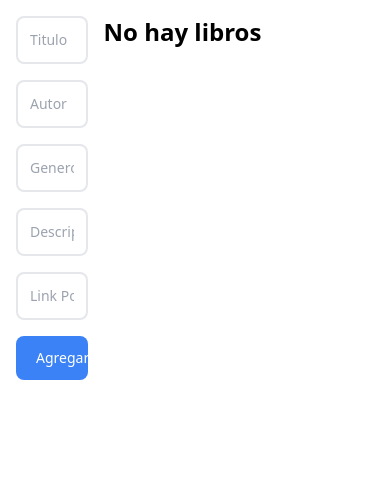
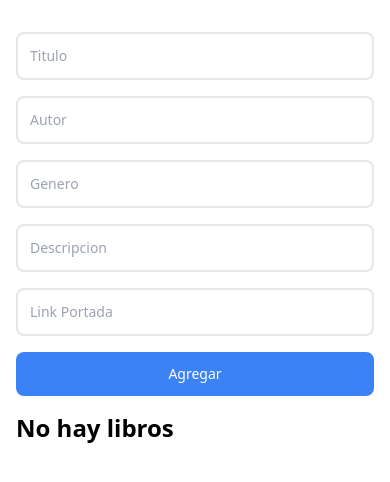
Before and after one commit to eAntillon/Conferencia-Flask, a Flask app: page / in a window 390 px wide. Shown: the top 482 px of the page. Run offline with Flask 2, Linux system fonts and the light colour scheme; data that the repository does not hold is empty; some libraries are stand-ins or nearby versions.

Commit message:
Responsive css con tailwind

```diff
--- a/templates/index.html
+++ b/templates/index.html
@@ -9,8 +9,8 @@
 {% block body %}
 
 
-<div class="flex flex-row p-4">
-    <div class="w-1/5">
+<div class="flex flex-col md:flex-row p-4">
+    <div class="w-full md:w-1/5 py-4">
         <form action="add" method="post" class="flex flex-col gap-4 ">
             <input class="w-full rounded-lg border-2 border-gray-200 p-3 text-sm"
                  type="text" name="titulo" placeholder="Titulo">
@@ -29,11 +29,11 @@
 
     <!-- Mostrar libros -->
    {% if libros | length == 0 %}
-        <div class="w-3/5 px-4">
+        <div class="w-full md:w-3/5 px-0 md:px-4">
             <h1 class="text-2xl font-bold">No hay libros</h1>
         </div>
     {% else %}
-        <div class="grid grid-cols-3 gap-4 px-4 w-3/5">
+        <div class="grid grid-cols-1 md:grid-cols-3 gap-4 px-0 md:px-4 w-full md:w-4/5 ">
             {% for libro in libros %}
                 <div class="border-2 rounded-lg p-4">
                     <h2 class="font-bold text-xl">{{ libro.titulo }}</h2>
--- a/templates/update.html
+++ b/templates/update.html
@@ -10,7 +10,7 @@
 
 
 <div class="flex flex-row p-4 w-full justify-center">
-    <div class="w-2/5">
+    <div class="w-full md:w-2/5">
         <form action="/update/{{libro.id}}" method="post" class="flex flex-col gap-4 ">
             <input class="w-full rounded-lg border-2 border-gray-200 p-3 text-sm"
                  type="text" name="titulo" placeholder="Titulo" value="{{libro.titulo}}">
```
Also changed, not shown: README.md (added).
